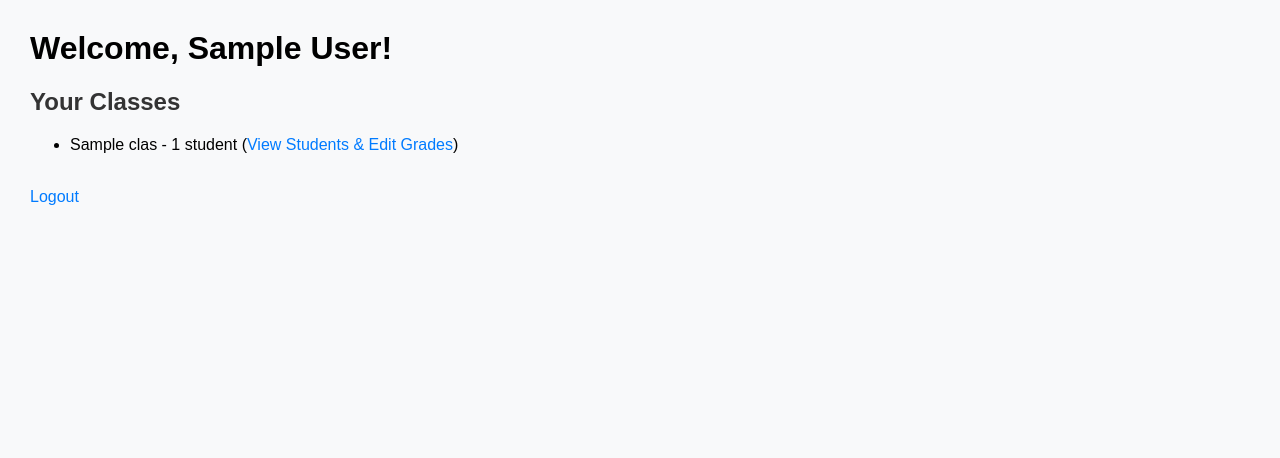
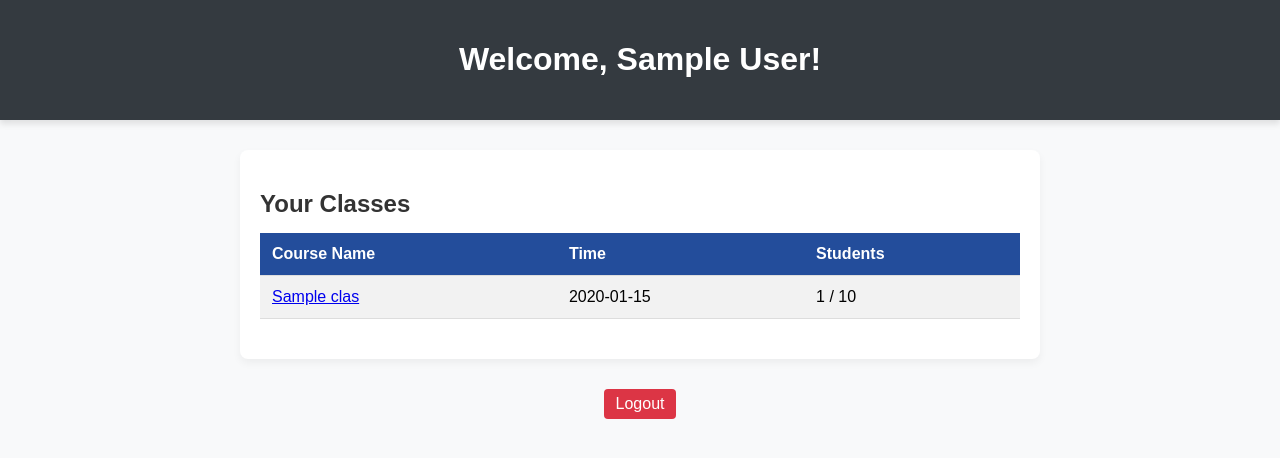
Before and after one commit to 3dwaffles512/CSE108-Lab08, a Flask app: template templates/teacher_dashboard.html in a window 1280 px wide. Shown: the top 458 px of the page. Run offline with Flask 3, Linux system fonts and the light colour scheme; the template is opened without the code that fills it: values that come from a table or form of the project are taken from there, others are empty; tables that the repository leaves empty hold one stand-in row (values such as "Sample post").

Commit message:
teacher_dashboard.html
Updated the dashboard into a table

```diff
--- a/templates/teacher_dashboard.html
+++ b/templates/teacher_dashboard.html
@@ -1,21 +1,31 @@
 <!DOCTYPE html>
-<html>
+<html lang="en">
 <head>
     <title>{{ teacher.name }}'s Dashboard</title>
-    <link rel="stylesheet" href="{{ url_for('static', filename='adminstyle.css') }}">
+    <link rel="stylesheet" href="{{ url_for('static', filename='teacher.css') }}">
 </head>
 <body>
-    <h1>Welcome, {{ teacher.name }}!</h1>
-    <h2>Your Classes</h2>
-    <ul>
-        {% for c in classes %}
-        <li>
-            {{ c.title }} - {{ c.students|length }} student{{ 's' if c.students|length != 1 else '' }}
-            (<a href="{{ url_for('teacher_class_detail', class_id=c.id) }}">View Students & Edit Grades</a>)
-        </li>
-        {% endfor %}
-    </ul>
-    <br>
-    <a href="{{ url_for('logout') }}">Logout</a>
+    <header class = "dashboard-header">
+      <h1>Welcome, {{ teacher.name }}!</h1>
+    </header>
+
+    <main>
+        <section>
+            <h2>Your Classes</h2>
+            <table>
+            <tr><th>Course Name</th><th>Time</th><th>Students</th></tr>
+            {% for course in classes %}
+            <tr>
+                <td><a href="{{ url_for('teacher_class_detail', class_id=course.id) }}">{{ course.title }}</a></td>
+                <td>{{ course.time }}</td>
+                <td>{{ course.enrollments|length }} / {{ course.capacity }}</td>
+            </tr>
+            {% endfor %}
+        </table>
+        </section>
+        <div class="logout-container">
+            <a href="{{ url_for('logout') }}" class="logout">Logout</a>
+        </div>
+</main>
 </body>
 </html>
```
